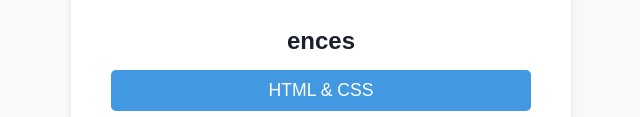
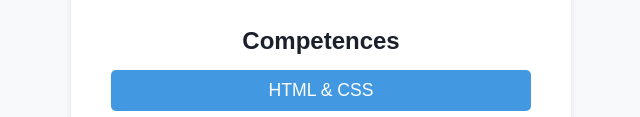
Before and after one commit to leezybrown38-netizen/Github26, a plain HTML site: page index.html in a window 1280 px wide. Shown: the part 417-534 px from the top of the page, without its empty margins (319-959 px from the left). Drawn offline with Linux system fonts and the light colour scheme.

Commit message:
ligne 21 ences a été remplacé par competences

```diff
--- a/index.html
+++ b/index.html
@@ -18,7 +18,7 @@
         </div>
 
         <div class="competences">
-            <h2>ences</h2>
+            <h2>Competences</h2>
             <ul>
                 <li>HTML & CSS</li>
                 <li>JavaScript</li>
```
